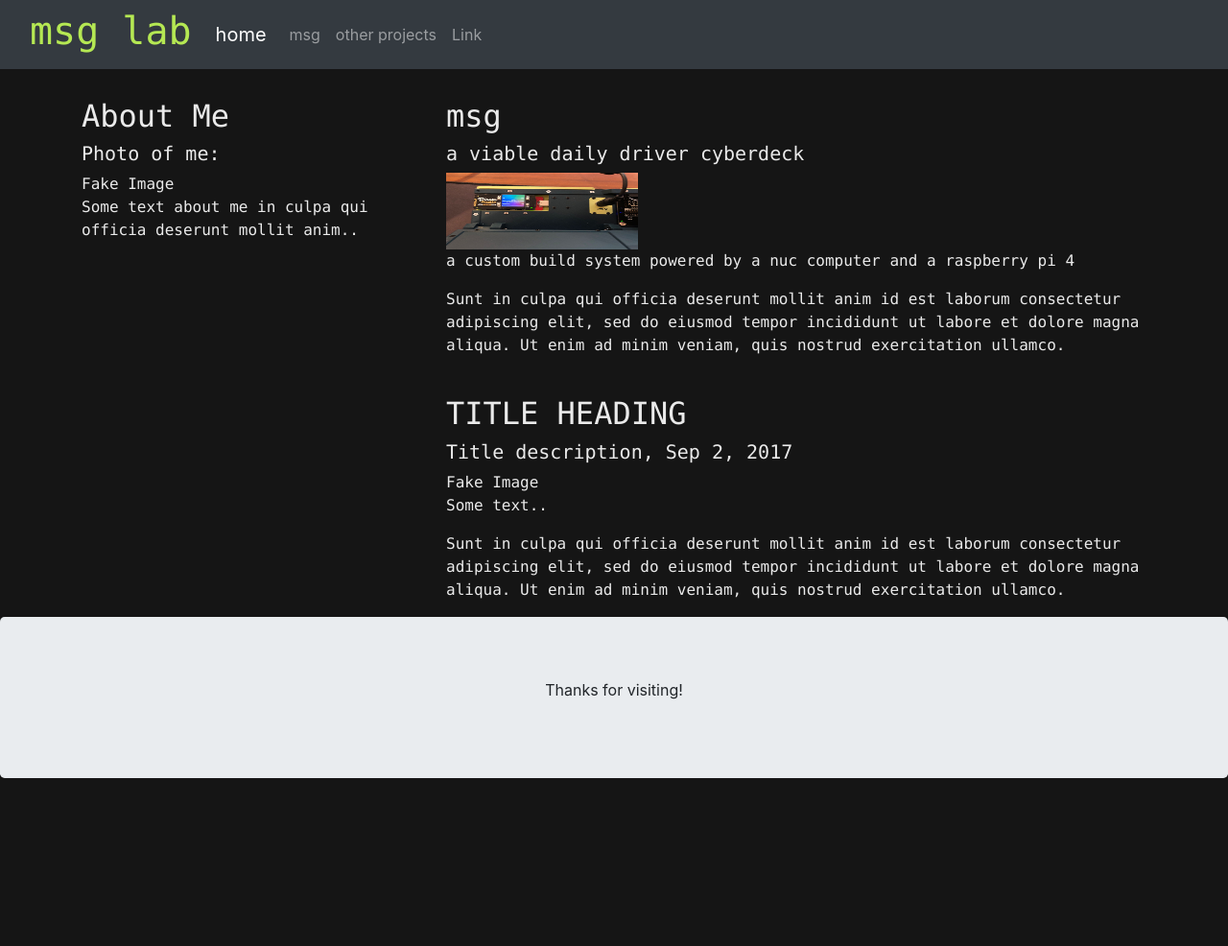
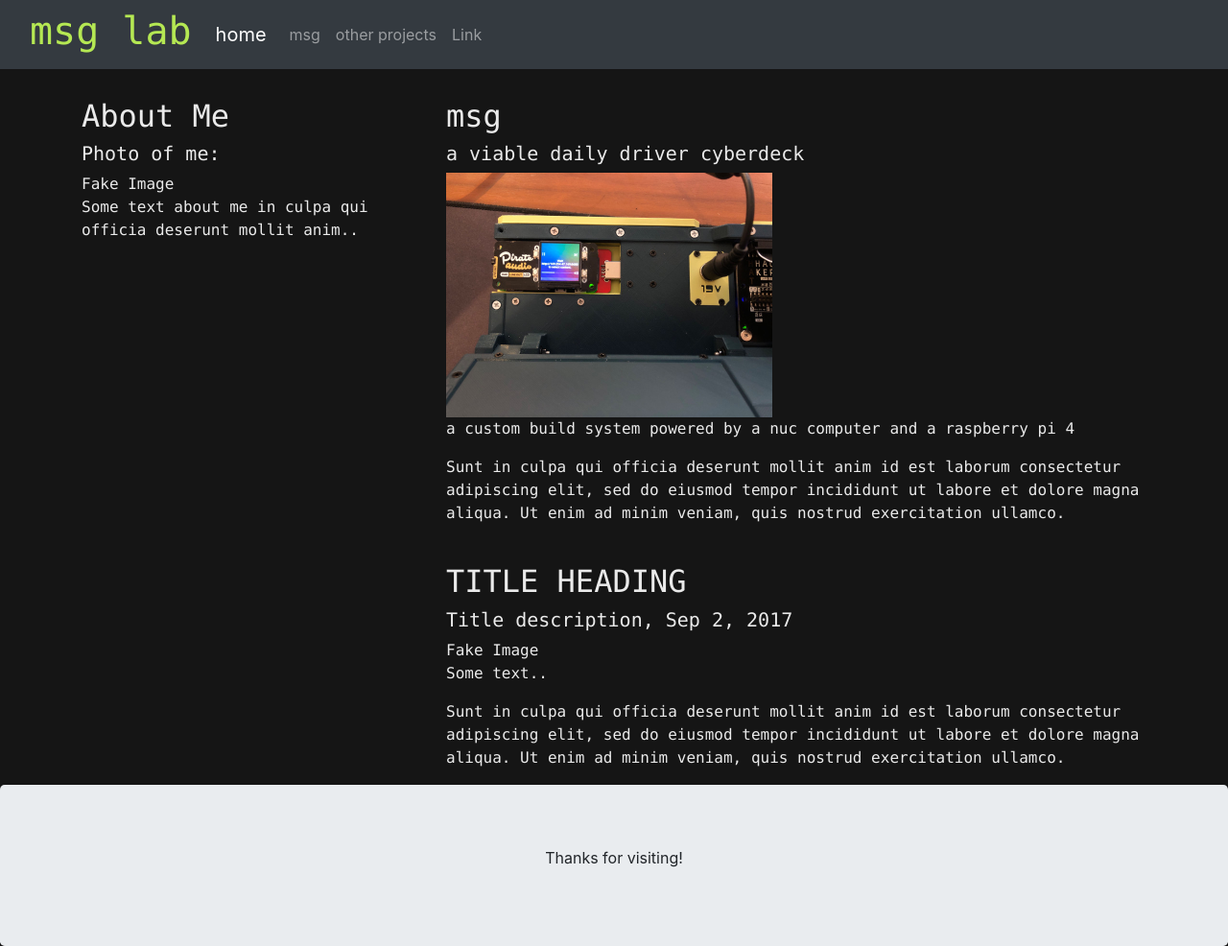
Before and after one commit to msglab/msglab, a Jekyll site: the page index.html, which Jekyll copies as it is, in a window 1280 px wide. Shown: the whole page at 96% size. Built offline with Jekyll 4.4.1, drawn with Linux system fonts in a browser that asks for light colours; before the commit the page ends 900 px from its top, so only the background shows below that.

Commit message:
update image size

```diff
--- a/css/style.css
+++ b/css/style.css
@@ -18,6 +18,6 @@
 }
 
 .main-page-img {
-    height: 200px;
+    /* height: 200px; */
     background: #aaa;
   }
--- a/index.html
+++ b/index.html
@@ -94,8 +94,8 @@
           <div class="main-page-image">
             <img src="/img/exp bay_carousel.jpg"
             alt="top shot of msg"
-            width="200"
-            height="80"
+            width="340"
+            height="255"
             href="/html/msg.html">
           </div>
         <p>a custom build system powered by a nuc computer and a raspberry pi 4</p>
```
